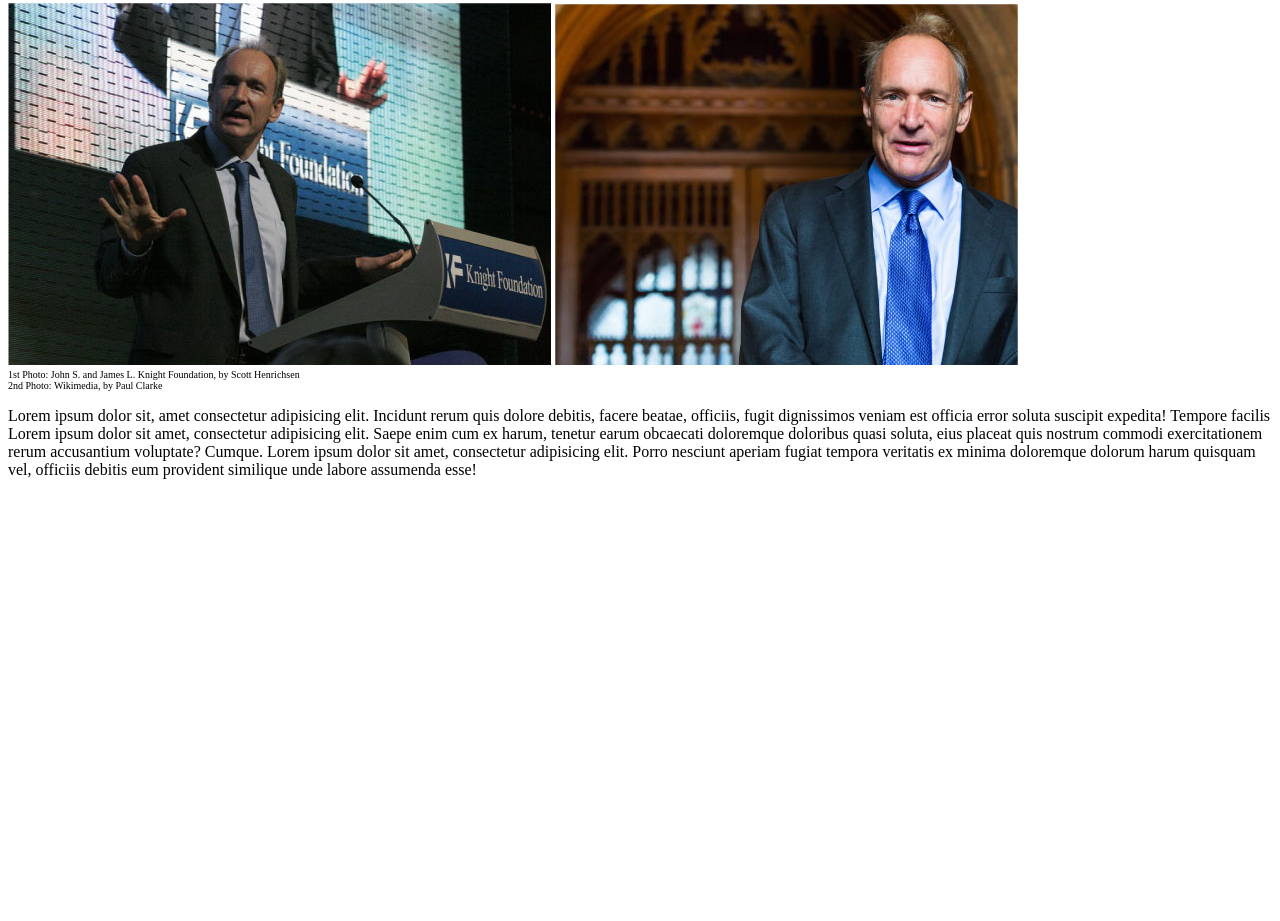
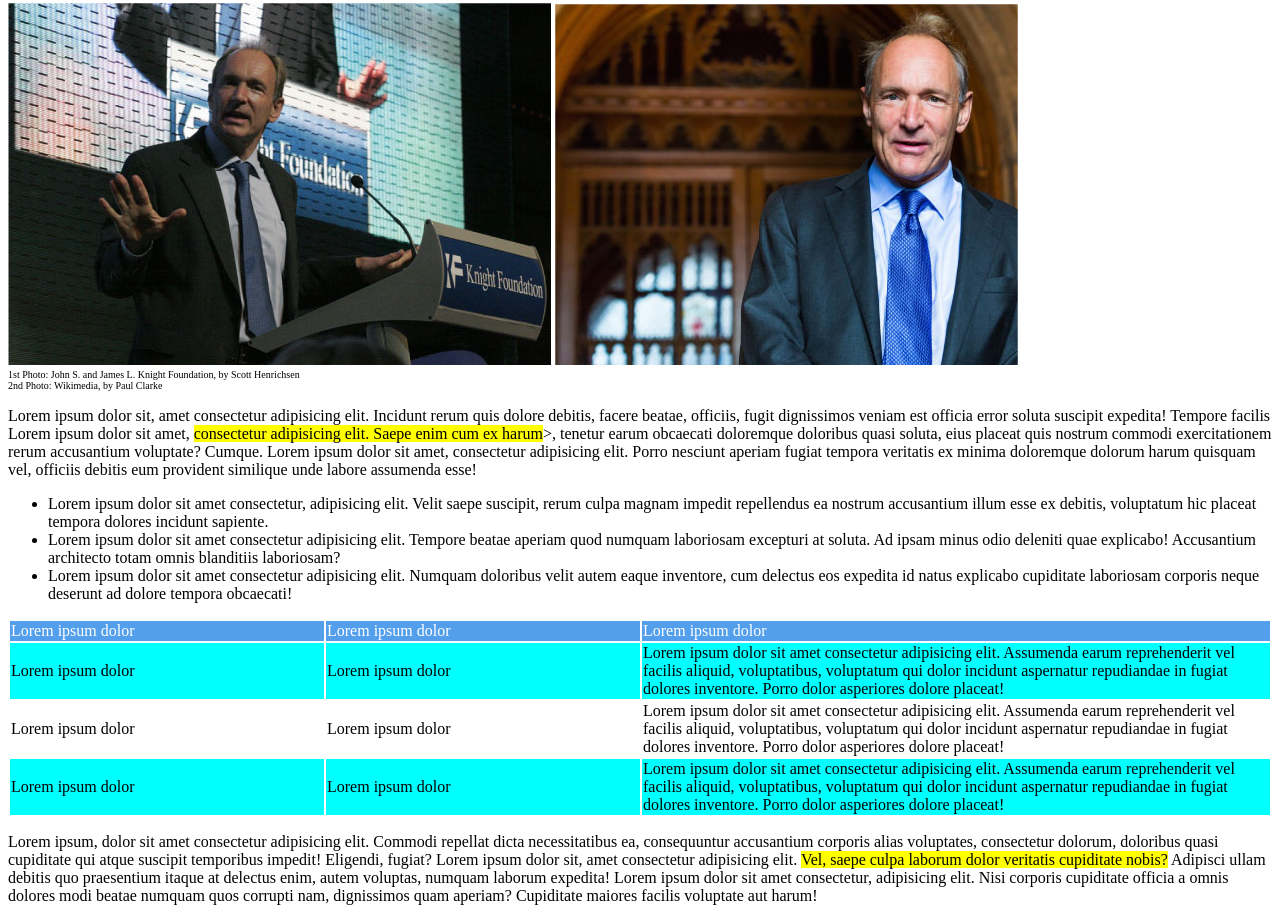
Before and after one commit to gabrieleomegna/html-css-booleaner, a plain HTML site: page index.html in a window 1280 px wide. Shown: the part 196-1117 px from the top of the page. Before the commit the page ends 800 px from the top, so only its background shows below. Drawn offline with Linux system fonts and the light colour scheme.

Commit message:
Inserimento testo dell'articolo: elenco non ordinato, tabella e testo evidenziato

```diff
--- a/index.html
+++ b/index.html
@@ -27,8 +27,38 @@
             2nd Photo: Wikimedia, by Paul Clarke</p>
         </section>
         <section> <!-- Testo articolo -->
-            <p>Lorem ipsum dolor sit, amet consectetur adipisicing elit. Incidunt rerum quis dolore debitis, facere beatae, officiis, fugit dignissimos veniam est officia error soluta suscipit expedita! Tempore facilis Lorem ipsum dolor sit amet, consectetur adipisicing elit. Saepe enim cum ex harum, tenetur earum obcaecati doloremque doloribus quasi soluta, eius placeat quis nostrum commodi exercitationem rerum accusantium voluptate? Cumque. Lorem ipsum dolor sit amet, consectetur adipisicing elit. Porro nesciunt aperiam fugiat tempora veritatis ex minima doloremque dolorum harum quisquam vel, officiis debitis eum provident similique unde labore assumenda esse!</p>
-
+            <p>Lorem ipsum dolor sit, amet consectetur adipisicing elit. Incidunt rerum quis dolore debitis, facere beatae, officiis, fugit dignissimos veniam est officia error soluta suscipit expedita! Tempore facilis Lorem ipsum dolor sit amet, <mark>consectetur adipisicing elit. Saepe enim cum ex harum</mark>>, tenetur earum obcaecati doloremque doloribus quasi soluta, eius placeat quis nostrum commodi exercitationem rerum accusantium voluptate? Cumque. Lorem ipsum dolor sit amet, consectetur adipisicing elit. Porro nesciunt aperiam fugiat tempora veritatis ex minima doloremque dolorum harum quisquam vel, officiis debitis eum provident similique unde labore assumenda esse!</p>
+                <ul><!-- Elenco non ordinato -->
+                    <li>Lorem ipsum dolor sit amet consectetur, adipisicing elit. Velit saepe suscipit, rerum culpa magnam impedit repellendus ea nostrum accusantium illum esse ex debitis, voluptatum hic placeat tempora dolores incidunt sapiente.</li>
+                    <li>Lorem ipsum dolor sit amet consectetur adipisicing elit. Tempore beatae aperiam quod numquam laboriosam excepturi at soluta. Ad ipsam minus odio deleniti quae explicabo! Accusantium architecto totam omnis blanditiis laboriosam?</li>
+                    <li>Lorem ipsum dolor sit amet consectetur adipisicing elit. Numquam doloribus velit autem eaque inventore, cum delectus eos expedita id natus explicabo cupiditate laboriosam corporis neque deserunt ad dolore tempora obcaecati!</li>
+                </ul>
+            <table><!-- Tabella colorata -->
+                <tr class="table_title">
+                    <td>Lorem ipsum dolor</td>
+                    <td>Lorem ipsum dolor</td>
+                    <td>Lorem ipsum dolor</td>
+                </tr>
+                <tr class="color_tr">
+                    <td class="prima_colonna">Lorem ipsum dolor</td>
+                    <td class="seconda_colonna">Lorem ipsum dolor</td>
+                    <td>Lorem ipsum dolor sit amet consectetur adipisicing elit. Assumenda earum reprehenderit vel facilis aliquid, voluptatibus, voluptatum qui dolor incidunt aspernatur repudiandae in fugiat dolores inventore. Porro dolor asperiores dolore placeat!</td>
+                </tr>
+                <tr>
+                    <td class="prima_colonna">Lorem ipsum dolor</td>
+                    <td class="seconda_colonna">Lorem ipsum dolor</td>
+                    <td>Lorem ipsum dolor sit amet consectetur adipisicing elit. Assumenda earum reprehenderit vel facilis aliquid, voluptatibus, voluptatum qui dolor incidunt aspernatur repudiandae in fugiat dolores inventore. Porro dolor asperiores dolore placeat!</td>
+                </tr>
+                <tr class="color_tr">
+                    <td class="prima_colonna">Lorem ipsum dolor</td>
+                    <td class="seconda_colonna">Lorem ipsum dolor</td>
+                    <td>Lorem ipsum dolor sit amet consectetur adipisicing elit. Assumenda earum reprehenderit vel facilis aliquid, voluptatibus, voluptatum qui dolor incidunt aspernatur repudiandae in fugiat dolores inventore. Porro dolor asperiores dolore placeat!</td>
+                </tr>
+            </table>
+            <p>Lorem ipsum, dolor sit amet consectetur adipisicing elit. Commodi repellat dicta necessitatibus ea, consequuntur accusantium corporis alias voluptates, consectetur dolorum, doloribus quasi cupiditate qui atque suscipit temporibus impedit! Eligendi, fugiat?
+                Lorem ipsum dolor sit, amet consectetur adipisicing elit. <span class="text_highlighted">Vel, saepe culpa laborum dolor veritatis cupiditate nobis?</span> Adipisci ullam debitis quo praesentium itaque at delectus enim, autem voluptas, numquam laborum expedita!
+                Lorem ipsum dolor sit amet consectetur, adipisicing elit. Nisi corporis cupiditate officia a omnis dolores modi beatae numquam quos corrupti nam, dignissimos quam aperiam? Cupiditate maiores facilis voluptate aut harum!
+            </p>
         </section>
     </main>
 
--- a/style.css
+++ b/style.css
@@ -17,3 +17,19 @@ header {
 .colore_font_chiaro {
     color: gray;
 }
+.prima_colonna{
+    width: 25%;
+}
+.seconda_colonna {
+    width: 25%;
+}
+.table_title{
+    background-color: #539fec;
+    color: white;
+}
+.color_tr {
+    background-color: aqua;
+}
+.text_highlighted {
+    background-color: yellow;
+}
```
